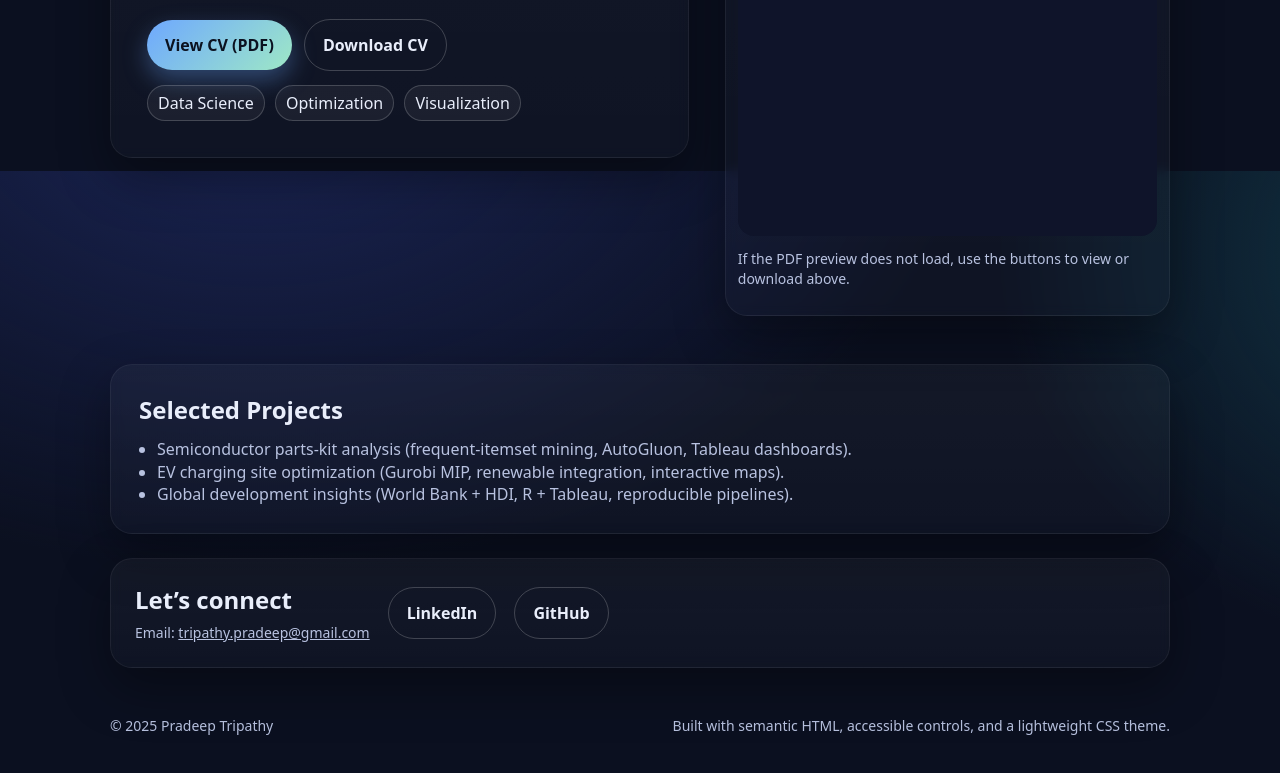
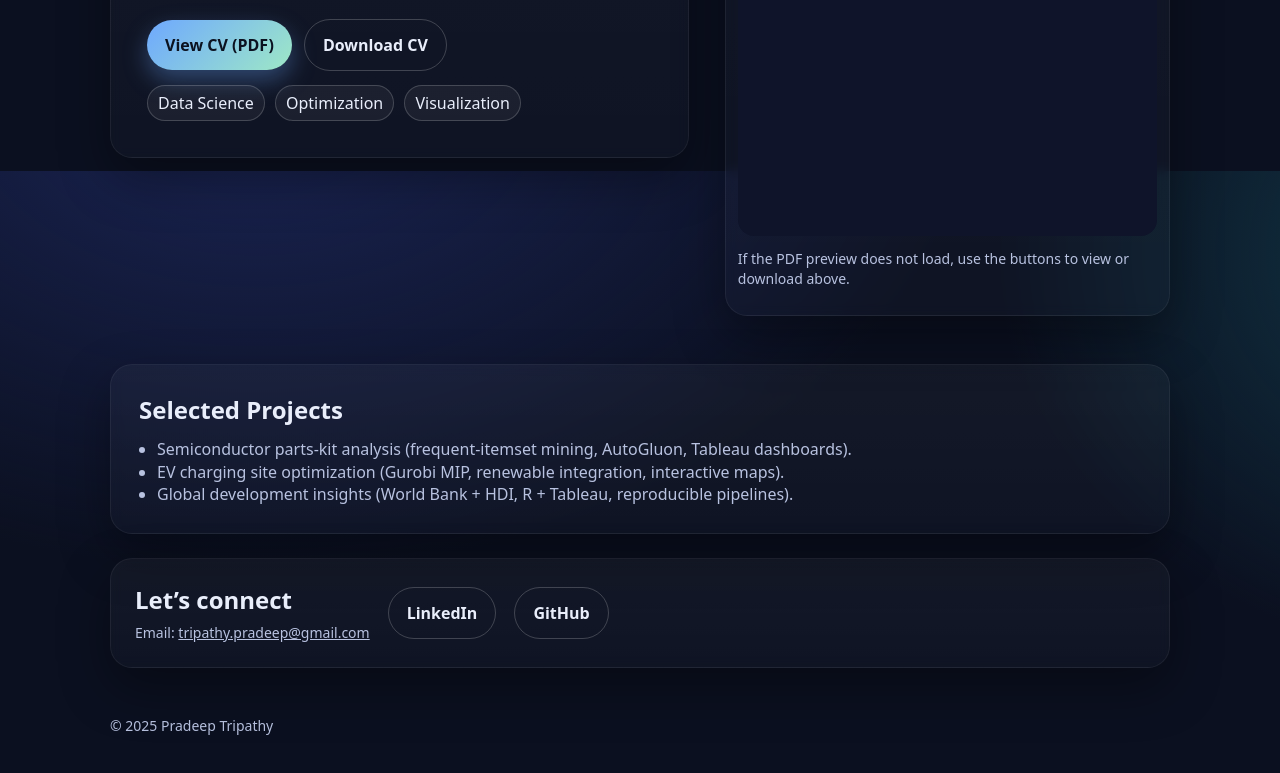
Before and after one commit to pradeept3/pradeept3.github.io, a plain HTML site: page index.html in a window 1280 px wide. Shown: the part 629-1402 px from the top of the page. Drawn offline with Linux system fonts and the light colour scheme.

Commit message:
Update index.html

```diff
--- a/index.html
+++ b/index.html
@@ -226,7 +226,7 @@
 
       <footer>
         <div>&copy; <span id="year"></span> Pradeep Tripathy</div>
-        <div>Built with semantic HTML, accessible controls, and a lightweight CSS theme.</div>
+        <!-- <div>Built with semantic HTML, accessible controls, and a lightweight CSS theme.</div> -->
       </footer>
     </div>
 
```
